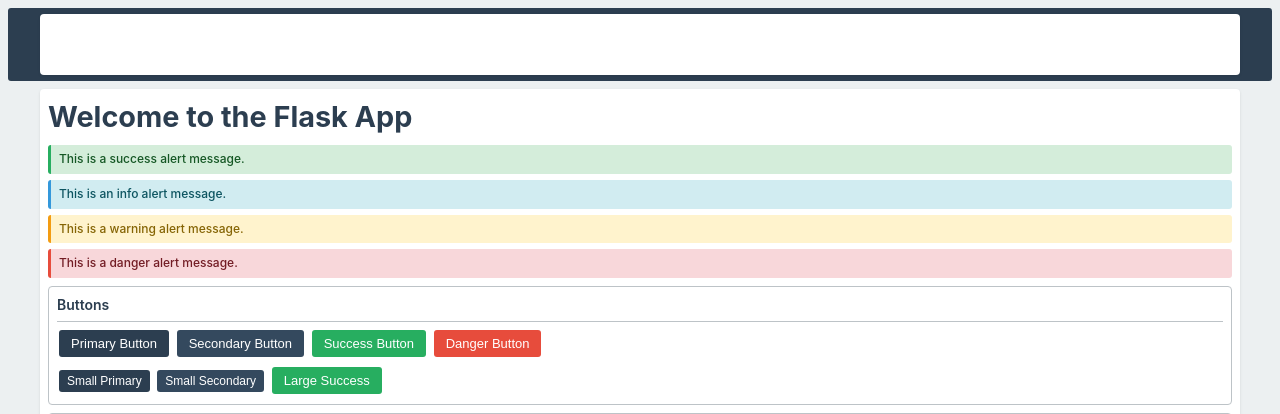
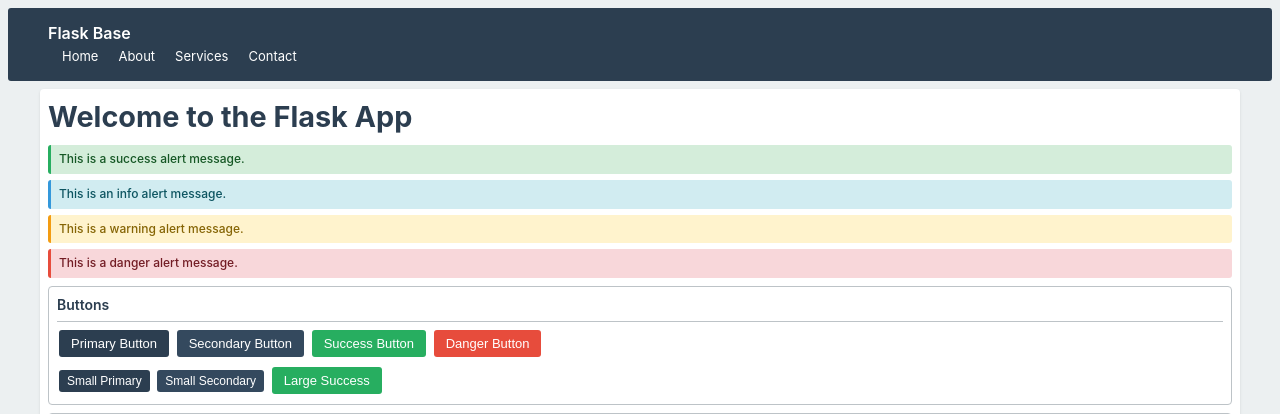
Before and after one commit to bsnellen/Coding_Base, a Flask app: page / in a window 1280 px wide. Shown: the top 414 px of the page. Run offline with Flask 3, Linux system fonts and the light colour scheme.

Commit message:
Fix navbar container background to transparent
Co-authored-by: bsnellen <bsnellen@users.noreply.github.com>

```diff
--- a/static/css/style.css
+++ b/static/css/style.css
@@ -168,6 +168,11 @@ a:hover { color: var(--secondary); }
     border-radius: 3px;
 }
 
+.navbar .container {
+    background: transparent;
+    box-shadow: none;
+}
+
 .navbar-brand {
     font-size: 16px;
     font-weight: 600;
```
